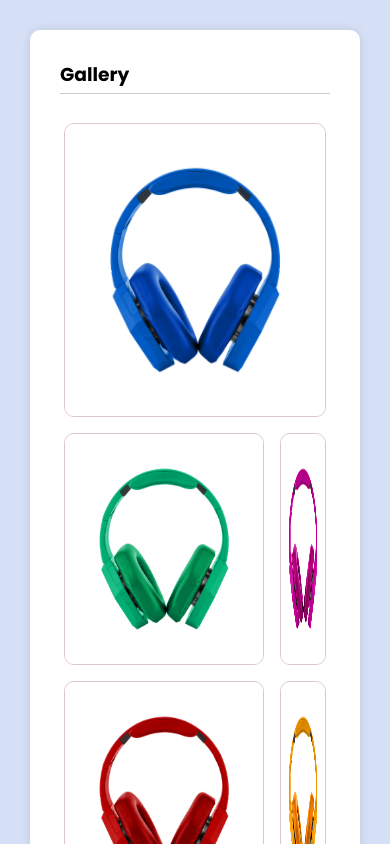
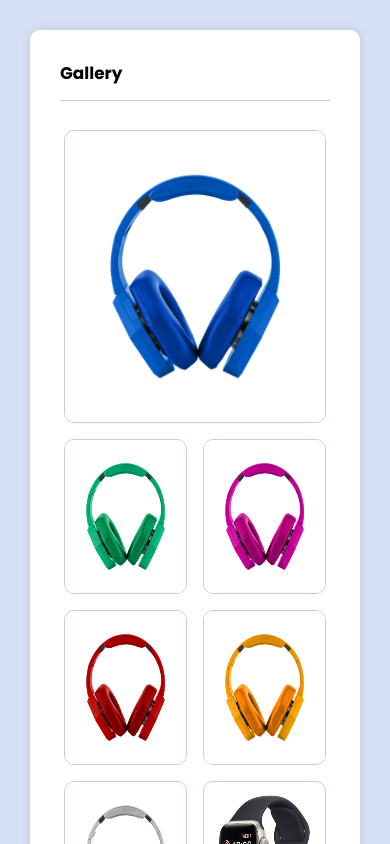
Before and after one commit to Azajul-Karim/photo_gallery, a React (Create React App) app: page / in a window 390 px wide. Shown: the top 844 px of the page. Built offline with nearby package versions, Linux system fonts and the light colour scheme.

Commit message:
css update

```diff
--- a/src/App.css
+++ b/src/App.css
@@ -23,6 +23,7 @@ body {
   display: flex;
   justify-content: space-between;
   align-items: center;
+  font-size: 20px;
 }
 
 .gallery {
@@ -106,3 +107,38 @@ body {
   color: rgb(0, 92, 200);
   font-size: 20px;
 }
+
+@media screen and (max-width: 600px) {
+  .gallery {
+    grid-template-columns: repeat(auto-fill, minmax(100px, 1fr));
+  }
+
+  .image-box {
+    width: 100%;
+    height: 100%;
+  }
+
+  .heading {
+    font-size: 0.9rem;
+    padding-bottom: 5%;
+  }
+
+  .btn {
+    font-size: 0.7rem;
+    padding: 10px;
+  }
+
+  .custom-file-container {
+    width: 100%;
+    height: 100%;
+  }
+
+  .checkbox {
+    top: 38px;
+    left: 20px;
+  }
+
+  .fa-check-square {
+    font-size: 17px;
+  }
+}
```
